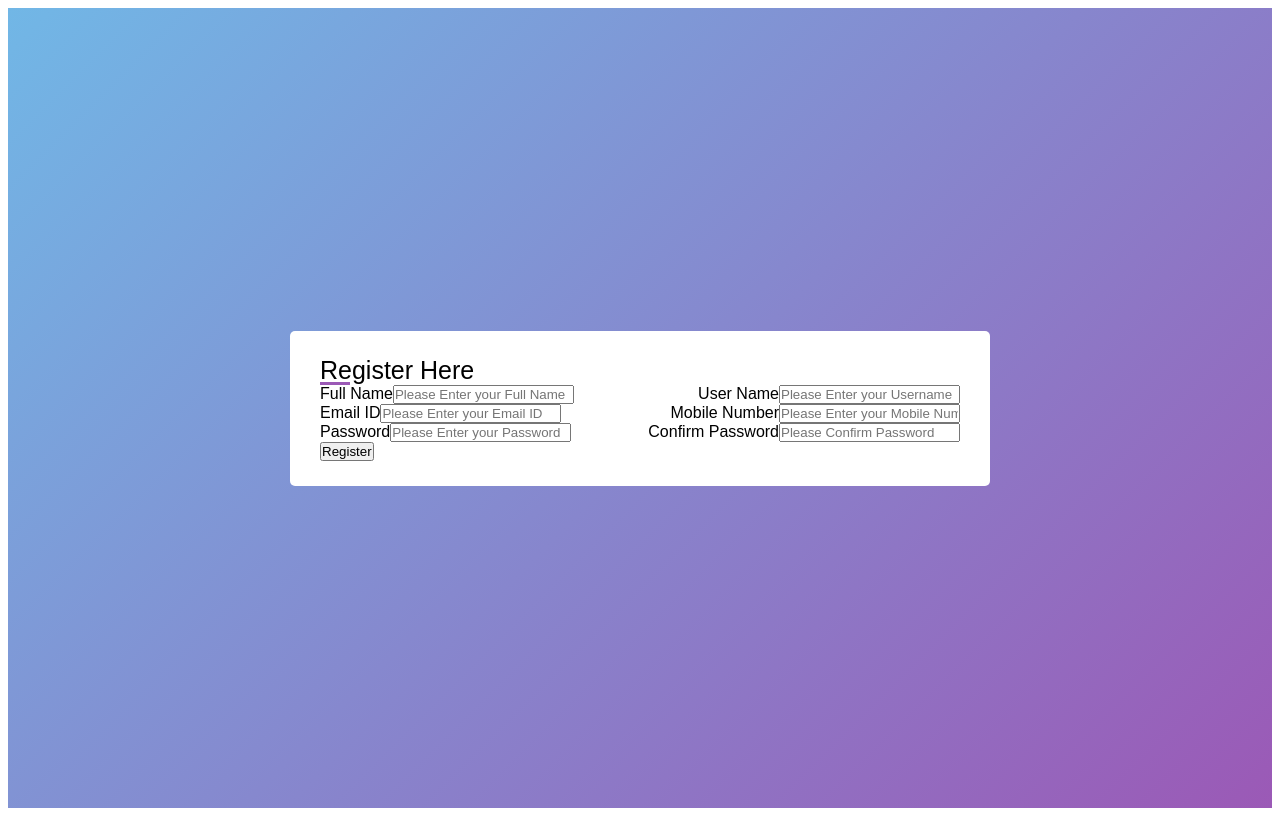
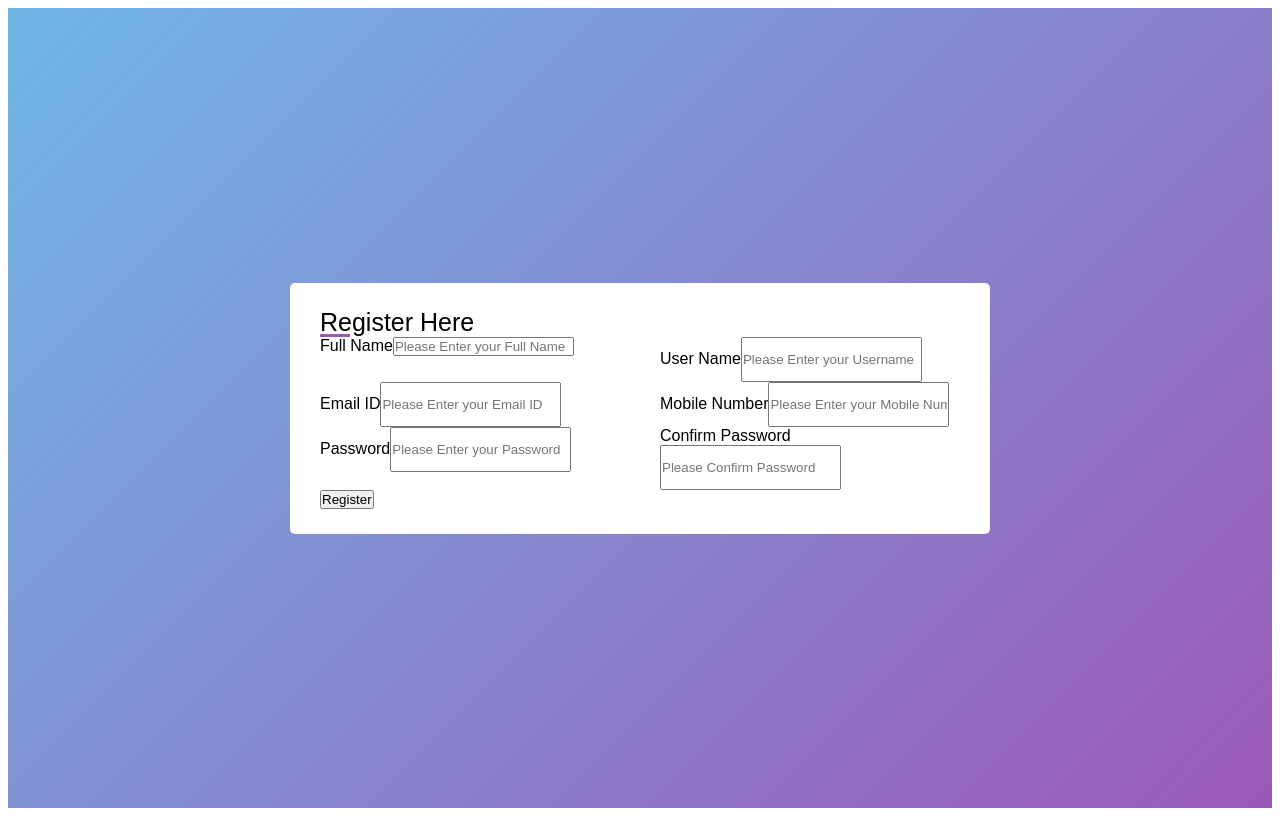
Before and after one commit to abhishekrnc/full-1, an Angular app: page /signup in a window 1280 px wide. Built offline with nearby package versions, Linux system fonts and the light colour scheme.

Commit message:
css updated

```diff
--- a/src/app/registraion/registraion.component.scss
+++ b/src/app/registraion/registraion.component.scss
@@ -44,3 +44,11 @@ body {
     flex-wrap: wrap;
     justify-content: space-between;
 }
+
+form .user-details .input-box {
+    width: calc(100% / 2 - 20px);
+}
+
+.user-details .input-box input {
+    height: 45px;
+}
```
